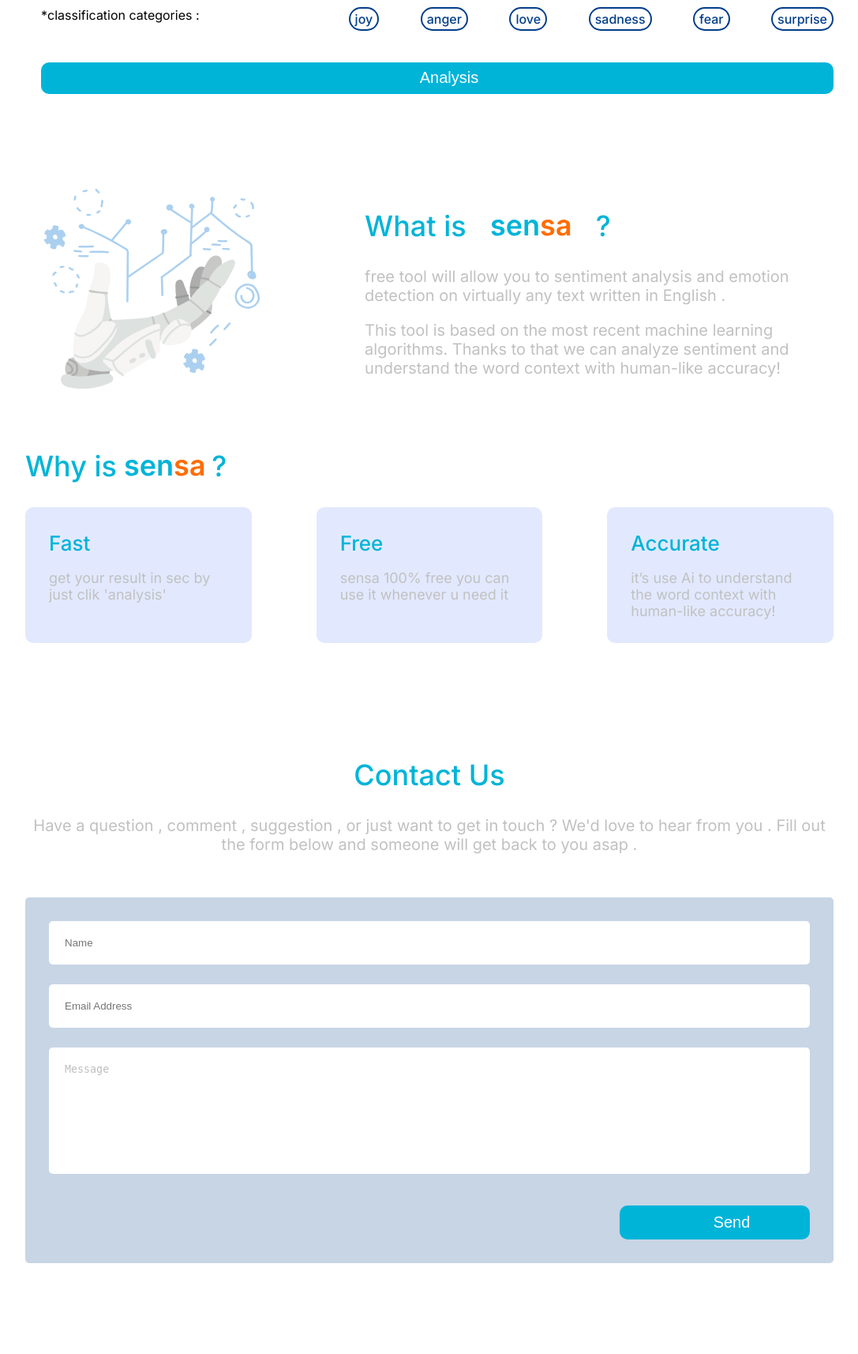
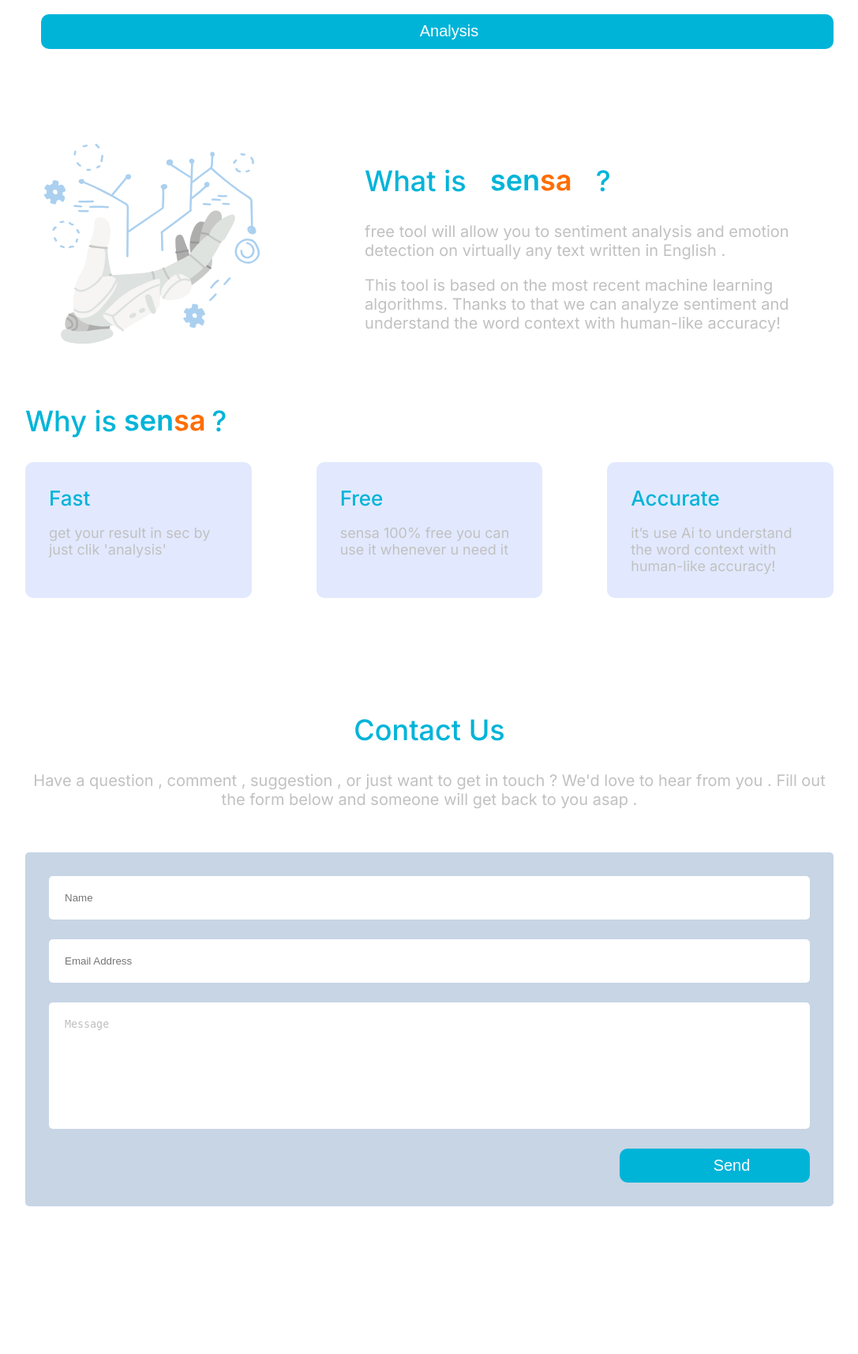
Before and after one commit to Aya-Ah/sensa, a Flask app: page / in a window 1280 px wide. Shown: the part 1236-2950 px from the top of the page at 79% size, without its empty margins (96-1183 px from the left). After the commit the page ends 2763 px from the top, so only its background shows below. Run offline with Flask 2, Linux system fonts and the light colour scheme; parts of the project's set-up code (start-up, migrations or seed data) failed here and were passed over; some libraries are stand-ins or nearby versions.

Commit message:
delete category div

```diff
--- a/static/style.css
+++ b/static/style.css
@@ -133,35 +133,11 @@ textarea::placeholder {
     opacity: 1;
 }
 
-.categories {
-    width: 100%;
-    margin: 6px 0 0 20px;
-    text-align: left;
-    display: flex;
-    justify-content: space-between;
-}
-
-.spans{
-    width: 60%;
-    display: flex;
-    justify-content: space-between;
-    margin-right: 20px;
-}
-
-.categories span {
-    color: #023E8A;
-    font-size: 16px;
-    font-weight: 500;
-    border: 2px solid #023E8A ;
-    border-radius: 25px;
-    padding: 3px 6px;
-}
-
 .submit {
     background-color:#00B4D8;
-    margin: 40px 0 0 20px;
+    margin: 15px 0 0 20px;
     border-radius: 10px;
-    padding: 5px;
+    padding: 7px;
     display: flex;
     justify-content: center;
 }
@@ -375,6 +351,11 @@ h1 {
 }
 
 @media screen and (max-width: 768px) {
+
+    .navbar img {
+        margin-top: 3px;
+    }
+
     .btn-toggle {
         display: inline;
     }
--- a/templates/index.html
+++ b/templates/index.html
@@ -41,17 +41,6 @@
         <p>Type here what you need to analysis and you will get your result in sec .. sensa will predict if the text is positive or negative or neutral furthermore it can detect the emotion behind this text.</p>
         <form method="post" action="result">
             <textarea name="txt" id="" cols="20" rows="8" required placeholder="Type..."></textarea>
-            <div class="categories">
-                <div>*classification categories :</div>
-                <div class="spans">
-                    <span >joy</span>
-                    <span>anger</span>
-                    <span>love</span>
-                    <span>sadness</span>
-                    <span>fear</span>
-                    <span>surprise</span>
-                </div>
-            </div>
             <div class="submit">
                 <lord-icon class="ico"
                     src="https://cdn.lordicon.com/xulniijg.json"
```
